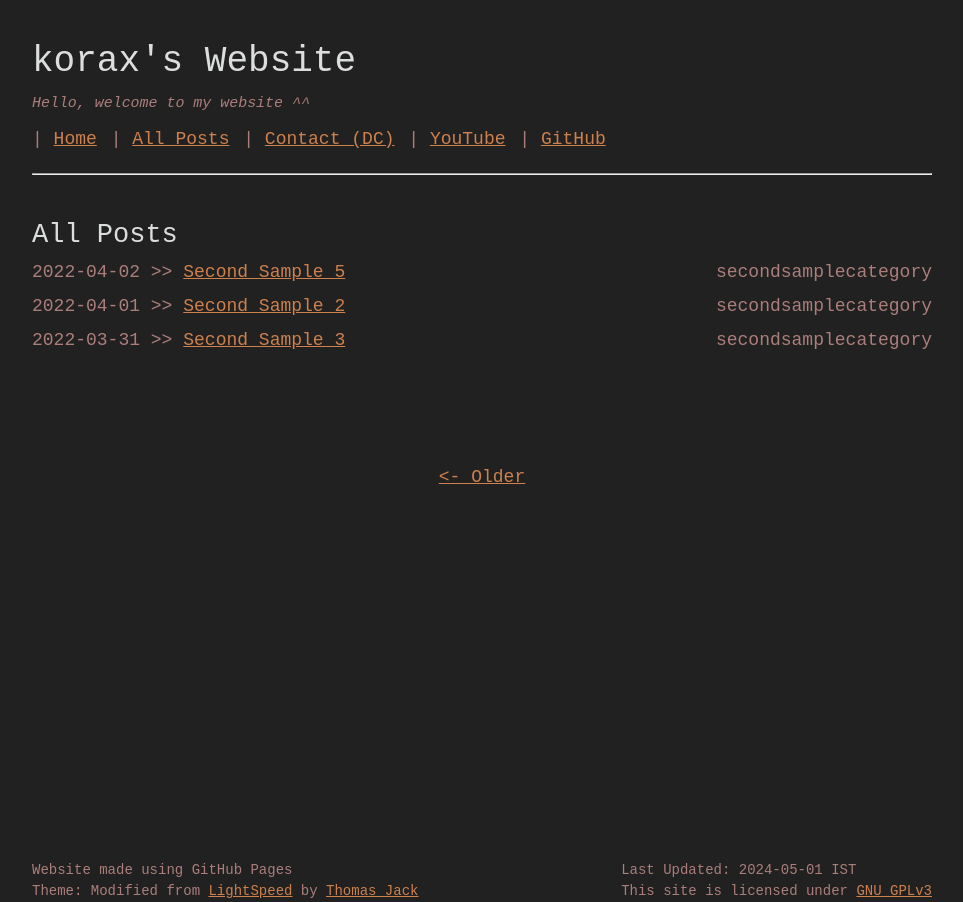
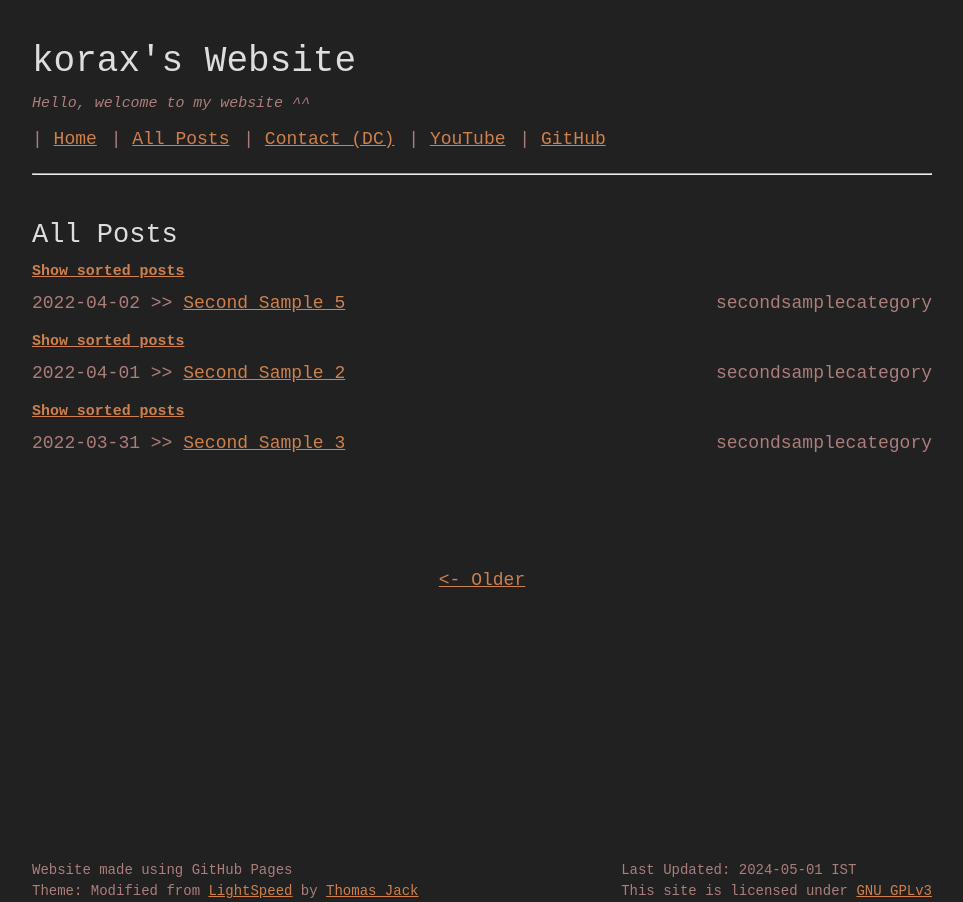
Before and after one commit to koraxial/koraxial.github.io, a Jekyll site: the page built from posts/index.html, in a window 1280 px wide. Shown: the whole page, without its empty margins (158-1121 px from the left). Built offline with Jekyll 4.4.1, drawn with Linux system fonts in a browser that asks for light colours; the list of posts is cut into pages by our own code.

Commit message:
Update index.html

```diff
--- a/posts/index.html
+++ b/posts/index.html
@@ -7,6 +7,7 @@ pagination:
 
 <h2>All Posts</h2>
 {% for post in paginator.posts %}
+ <h5><a href="/categories/">Show sorted posts</a></h5>
 <span class="post-item"><span class="mobile-hide"> {{ post.date | date: '%Y-%m-%d' }} >> </span><a href="{{ post.url }}">{{ post.title }}</a><span class="float-right mobile-hide">{{ post.categories }}</span></span>
 {% endfor %}
 
```
